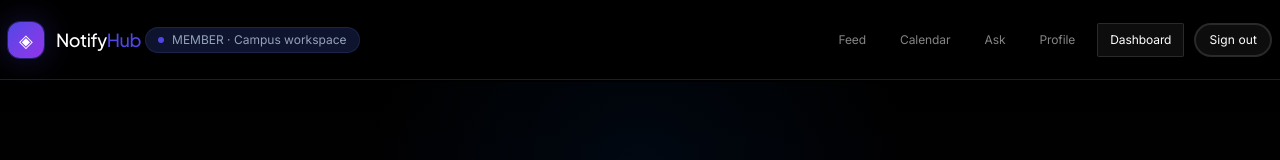
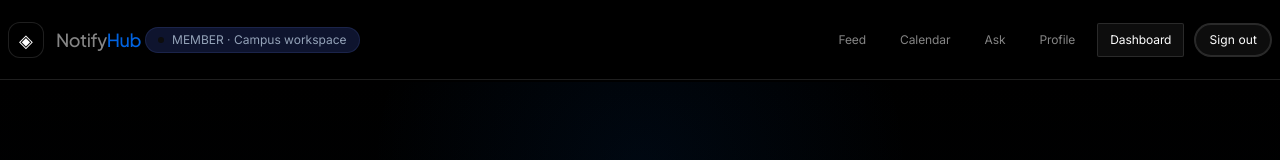
Before and after one commit to tannerusridhar18-pixel/NotifyHub, a Next.js app in the folder frontend/: page /dashboard/ask in a window 1280 px wide. Shown: the top 160 px of the page. Built offline with nearby package versions, Linux system fonts and the light colour scheme; no server answers.

Commit message:
style(frontend): apply REKKI system across app surfaces

```diff
--- a/frontend/app/globals.css
+++ b/frontend/app/globals.css
@@ -2958,3 +2958,168 @@ footer {
     filter: brightness(1.12);
   }
 }
+
+
+/* REKKI system layer for all non-hero surfaces.
+ * Shared tokens/components remain the source of truth; this layer only neutralizes
+ * legacy per-page palette utilities inside scoped public/auth/dashboard surfaces.
+ */
+@layer components {
+  .nh-rekki-scope,
+  .nh-rekki-auth {
+    background: var(--color-obsidian);
+    color: var(--color-paper);
+  }
+
+  .nh-rekki-scope [class*="bg-gradient"],
+  .nh-rekki-auth [class*="bg-gradient"] {
+    background-image: none !important;
+  }
+
+  .nh-rekki-scope [class*="text-brand"],
+  .nh-rekki-scope [class*="text-cyan"],
+  .nh-rekki-scope [class*="text-teal"],
+  .nh-rekki-scope [class*="text-success"],
+  .nh-rekki-scope [class*="text-danger"],
+  .nh-rekki-scope [class*="text-warning"],
+  .nh-rekki-scope [class*="text-amber"],
+  .nh-rekki-scope [class*="text-purple"],
+  .nh-rekki-scope [class*="text-violet"],
+  .nh-rekki-auth [class*="text-brand"],
+  .nh-rekki-auth [class*="text-cyan"],
+  .nh-rekki-auth [class*="text-teal"],
+  .nh-rekki-auth [class*="text-success"],
+  .nh-rekki-auth [class*="text-danger"],
+  .nh-rekki-auth [class*="text-warning"],
+  .nh-rekki-auth [class*="text-amber"],
+  .nh-rekki-auth [class*="text-purple"],
+  .nh-rekki-auth [class*="text-violet"] {
+    color: var(--color-signal-blue) !important;
+  }
+
+  .nh-rekki-scope [class*="bg-brand"],
+  .nh-rekki-scope [class*="bg-cyan"],
+  .nh-rekki-scope [class*="bg-teal"],
+  .nh-rekki-scope [class*="bg-success"],
+  .nh-rekki-scope [class*="bg-danger"],
+  .nh-rekki-scope [class*="bg-warning"],
+  .nh-rekki-scope [class*="bg-amber"],
+  .nh-rekki-scope [class*="bg-purple"],
+  .nh-rekki-scope [class*="bg-violet"],
+  .nh-rekki-auth [class*="bg-brand"],
+  .nh-rekki-auth [class*="bg-cyan"],
+  .nh-rekki-auth [class*="bg-teal"],
+  .nh-rekki-auth [class*="bg-success"],
+  .nh-rekki-auth [class*="bg-danger"],
+  .nh-rekki-auth [class*="bg-warning"],
+  .nh-rekki-auth [class*="bg-amber"],
+  .nh-rekki-auth [class*="bg-purple"],
+  .nh-rekki-auth [class*="bg-violet"] {
+    background-color: var(--color-graphite) !important;
+  }
+
+  .nh-rekki-scope [class*="border-brand"],
+  .nh-rekki-scope [class*="border-cyan"],
+  .nh-rekki-scope [class*="border-teal"],
+  .nh-rekki-scope [class*="border-success"],
+  .nh-rekki-scope [class*="border-danger"],
+  .nh-rekki-scope [class*="border-warning"],
+  .nh-rekki-scope [class*="border-amber"],
+  .nh-rekki-scope [class*="border-purple"],
+  .nh-rekki-scope [class*="border-violet"],
+  .nh-rekki-auth [class*="border-brand"],
+  .nh-rekki-auth [class*="border-cyan"],
+  .nh-rekki-auth [class*="border-teal"],
+  .nh-rekki-auth [class*="border-success"],
+  .nh-rekki-auth [class*="border-danger"],
+  .nh-rekki-auth [class*="border-warning"],
+  .nh-rekki-auth [class*="border-amber"],
+  .nh-rekki-auth [class*="border-purple"],
+  .nh-rekki-auth [class*="border-violet"] {
+    border-color: rgba(255,255,255,.12) !important;
+  }
+
+  .nh-rekki-scope [class*="shadow-"],
+  .nh-rekki-auth [class*="shadow-"] {
+    box-shadow: var(--shadow-subtle) !important;
+  }
+
+  .nh-rekki-scope [class*="rounded-3xl"],
+  .nh-rekki-scope [class*="rounded-[22px]"],
+  .nh-rekki-scope [class*="rounded-[24px]"],
+  .nh-rekki-scope [class*="rounded-[26px]"],
+  .nh-rekki-auth [class*="rounded-3xl"],
+  .nh-rekki-auth [class*="rounded-[22px]"],
+  .nh-rekki-auth [class*="rounded-[24px]"],
+  .nh-rekki-auth [class*="rounded-[26px]"] {
+    border-radius: var(--radius-cards) !important;
+  }
+
+  .nh-rekki-scope input:not([type="checkbox"]):not([type="radio"]),
+  .nh-rekki-scope select,
+  .nh-rekki-scope textarea,
+  .nh-rekki-auth input:not([type="checkbox"]):not([type="radio"]),
+  .nh-rekki-auth select,
+  .nh-rekki-auth textarea {
+    background-color: var(--color-iron);
+    border-radius: var(--radius-inputs);
+    color: var(--color-paper);
+    border-color: rgba(255,255,255,.12);
+    box-shadow: var(--shadow-subtle-2);
+  }
+
+  .nh-rekki-scope table,
+  .nh-rekki-scope thead,
+  .nh-rekki-scope tbody,
+  .nh-rekki-scope tr {
+    border-color: rgba(255,255,255,.12);
+  }
+
+  .nh-rekki-scope th {
+    color: var(--color-ash);
+    background: var(--color-carbon);
+    font-weight: 400;
+  }
+
+  .nh-rekki-scope td {
+    color: var(--color-paper);
+    background: var(--color-graphite);
+  }
+
+  .nh-rekki-scope header {
+    background: rgba(0,0,0,.94) !important;
+    border-color: rgba(255,255,255,.12) !important;
+    box-shadow: none !important;
+  }
+
+  .nh-rekki-scope header a,
+  .nh-rekki-scope nav a {
+    color: var(--color-ash);
+    font-weight: 400;
+  }
+
+  .nh-rekki-scope header a:hover,
+  .nh-rekki-scope nav a:hover {
+    color: var(--color-paper);
+  }
+
+  .nh-rekki-scope button[class*="bg-"],
+  .nh-rekki-scope a[class*="bg-"] {
+    border-radius: var(--radius-buttons);
+  }
+
+  .nh-rekki-auth .cta,
+  .nh-rekki-auth button[type="submit"] {
+    background: var(--color-signal-blue) !important;
+    color: var(--color-paper) !important;
+    border-radius: var(--radius-buttons) !important;
+    box-shadow: none !important;
+  }
+}
+
+@media (prefers-reduced-motion: reduce) {
+  .nh-rekki-scope *,
+  .nh-rekki-auth * {
+    transition-duration: 0.01ms !important;
+  }
+}
```
